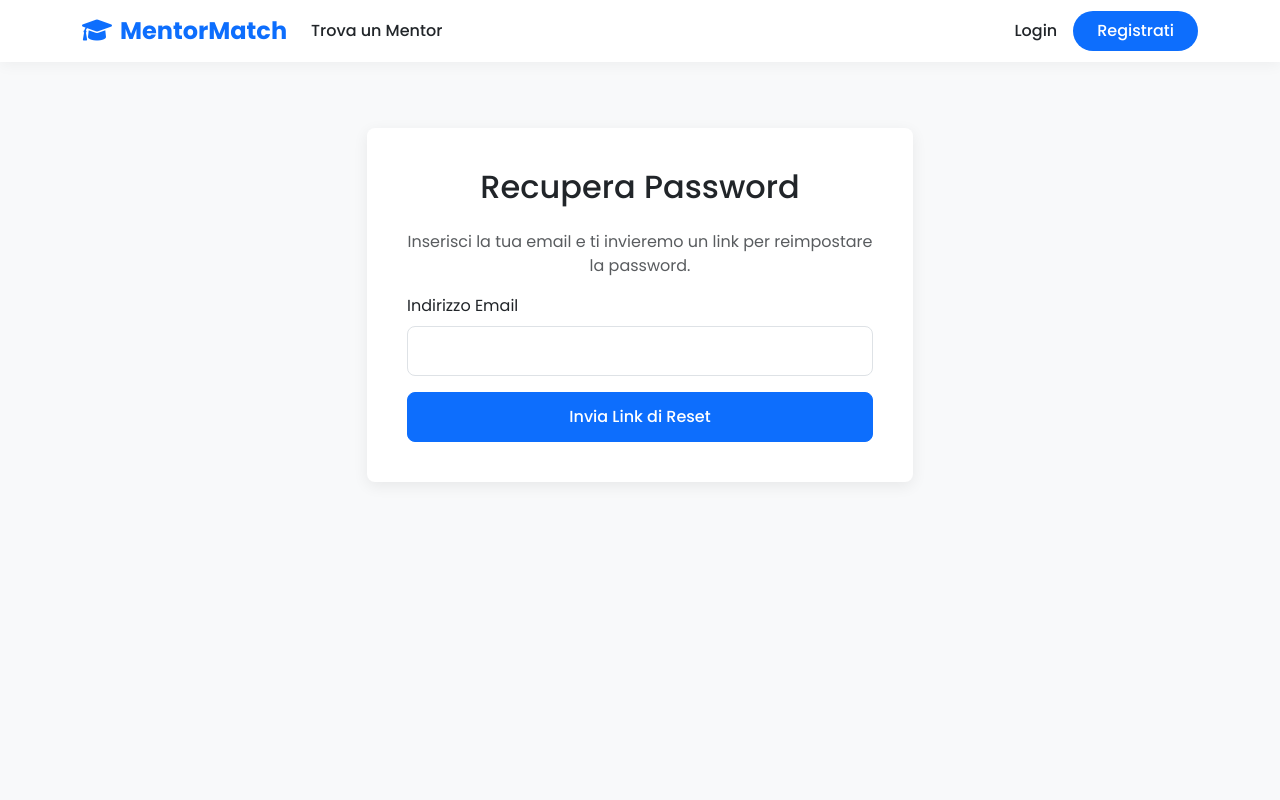
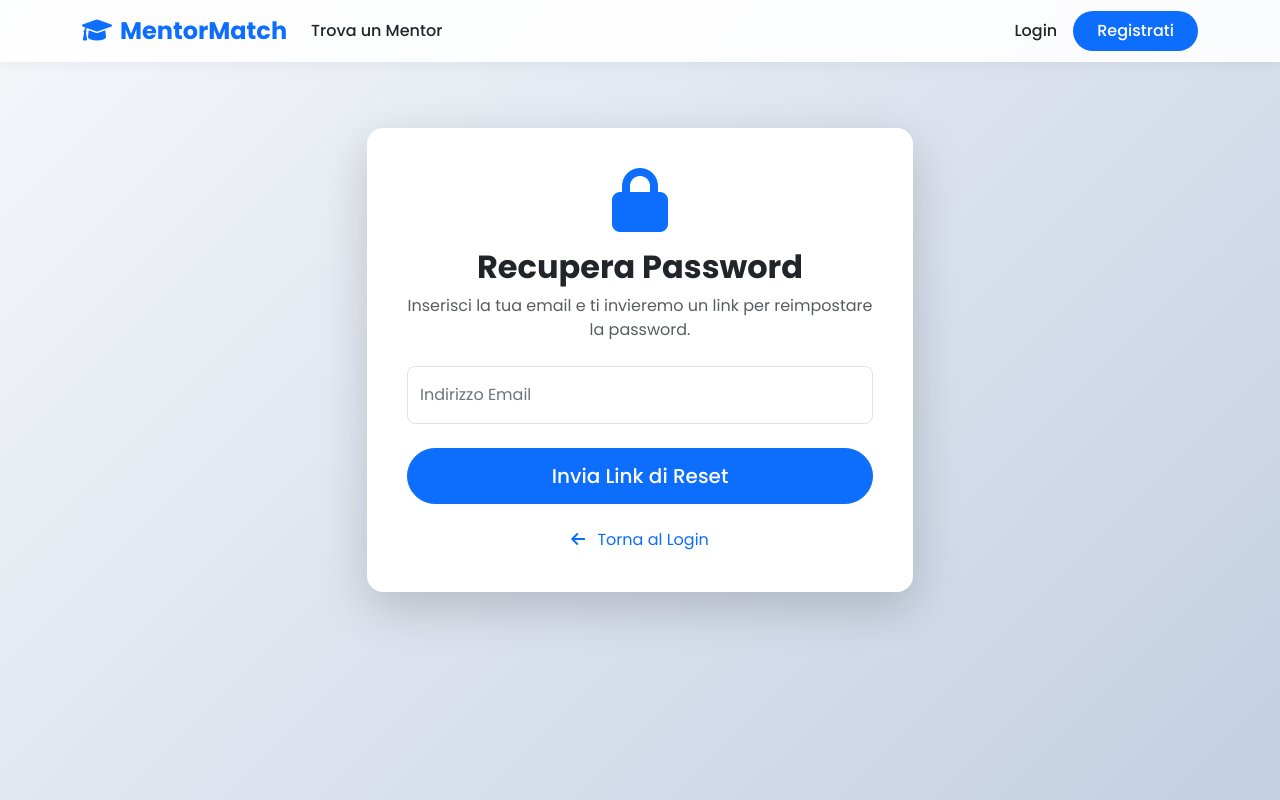
Before and after one commit to RadSamu/MentorMatch, a plain HTML site: page frontend/forgot-password.html in a window 1280 px wide. Drawn offline with nearby package versions, Linux system fonts and the light colour scheme.

Commit message:
Frontend: Restyling completo Password Dimenticata e Reset

```diff
--- a/frontend/forgot-password.html
+++ b/frontend/forgot-password.html
@@ -6,26 +6,46 @@
     <link rel="preconnect" href="https://fonts.googleapis.com">
     <title>Recupera Password - MentorMatch</title>
     <link href="https://cdn.jsdelivr.net/npm/bootstrap@5.3.3/dist/css/bootstrap.min.css" rel="stylesheet">
+    <link rel="stylesheet" href="https://cdnjs.cloudflare.com/ajax/libs/font-awesome/6.4.0/css/all.min.css">
     <link rel="stylesheet" href="/css/style.css">
+    <style>
+        body {
+            background: linear-gradient(135deg, #f5f7fa 0%, #c3cfe2 100%);
+            min-height: 100vh;
+        }
+        .card {
+            border: none;
+            border-radius: 1rem;
+        }
+        .form-floating > label {
+            color: #6c757d;
+        }
+    </style>
 </head>
 <body>
     <div id="navbar-placeholder"></div>
 
-    <div class="container mt-5">
+    <div class="container py-5">
         <div class="row justify-content-center">
             <div class="col-md-6">
-                <div class="card p-4">
+                <div class="card p-4 shadow-lg">
                     <div class="card-body">
-                        <h2 class="card-title text-center mb-4">Recupera Password</h2>
-                        <p class="text-center text-muted">Inserisci la tua email e ti invieremo un link per reimpostare la password.</p>
+                        <div class="text-center mb-4">
+                            <i class="fas fa-lock fa-4x text-primary mb-3"></i>
+                            <h2 class="card-title fw-bold">Recupera Password</h2>
+                            <p class="text-muted">Inserisci la tua email e ti invieremo un link per reimpostare la password.</p>
+                        </div>
                         <div id="alert-placeholder"></div>
                         <form id="forgot-password-form">
-                            <div class="mb-3">
-                                <label for="email" class="form-label">Indirizzo Email</label>
-                                <input type="email" class="form-control" id="email" required>
+                            <div class="form-floating mb-4">
+                                <input type="email" class="form-control" id="email" placeholder="name@example.com" required>
+                                <label for="email">Indirizzo Email</label>
                             </div>
-                            <button type="submit" class="btn btn-primary w-100">Invia Link di Reset</button>
+                            <button type="submit" class="btn btn-primary btn-lg w-100 rounded-pill">Invia Link di Reset</button>
                         </form>
+                        <div class="text-center mt-4">
+                            <a href="/login.html" class="text-decoration-none"><i class="fas fa-arrow-left me-2"></i> Torna al Login</a>
+                        </div>
                     </div>
                 </div>
             </div>
```
Also changed, not shown: frontend/reset-password.html (+31 -10 lines).
